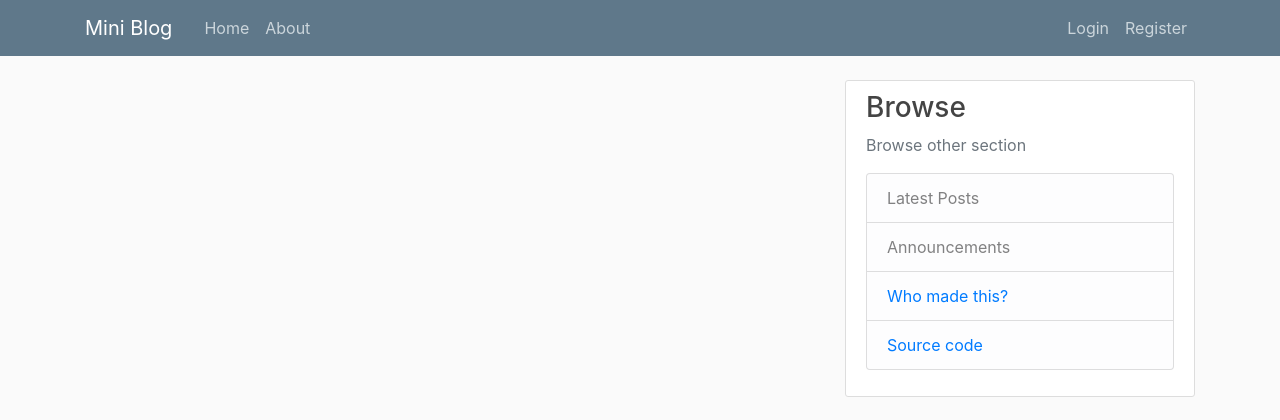
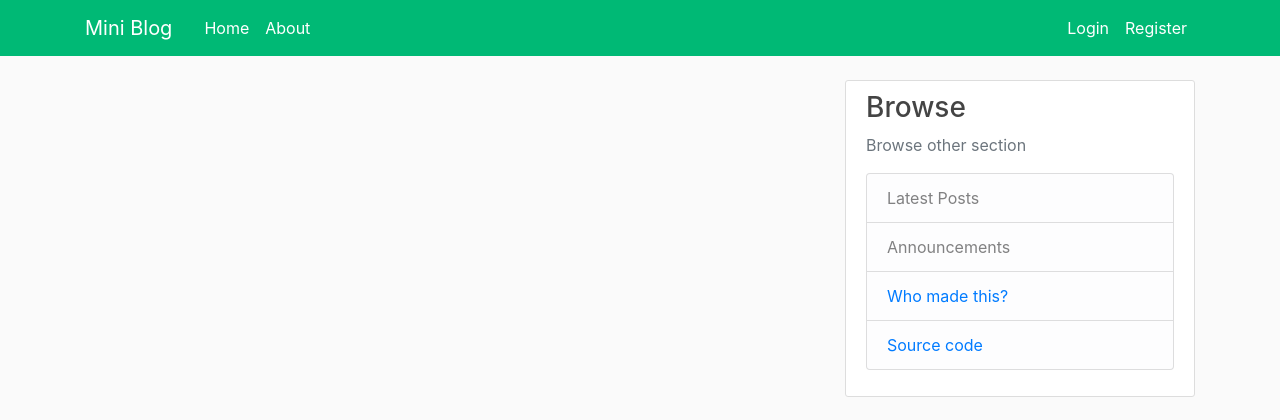
Before and after one commit to siddharthroy12/flaskblog, a Flask app: page / in a window 1280 px wide. Shown: the top 420 px of the page. Run offline with Flask 2, Linux system fonts and the light colour scheme; data that the repository does not hold is empty; parts of the project's set-up code (start-up, migrations or seed data) failed here and were passed over; some libraries are stand-ins or nearby versions.

Commit message:
Better styling for navbar

```diff
--- a/flaskblog/static/main.css
+++ b/flaskblog/static/main.css
@@ -9,11 +9,11 @@ h1, h2, h3, h4, h5, h6 {
 }
 
 .bg-steel {
-  background-color: #5f788a;
+  background-color: #00B975
 }
 
 .site-header .navbar-nav .nav-link {
-  color: #cbd5db;
+  color: white;
 }
 
 .site-header .navbar-nav .nav-link:hover {
```
